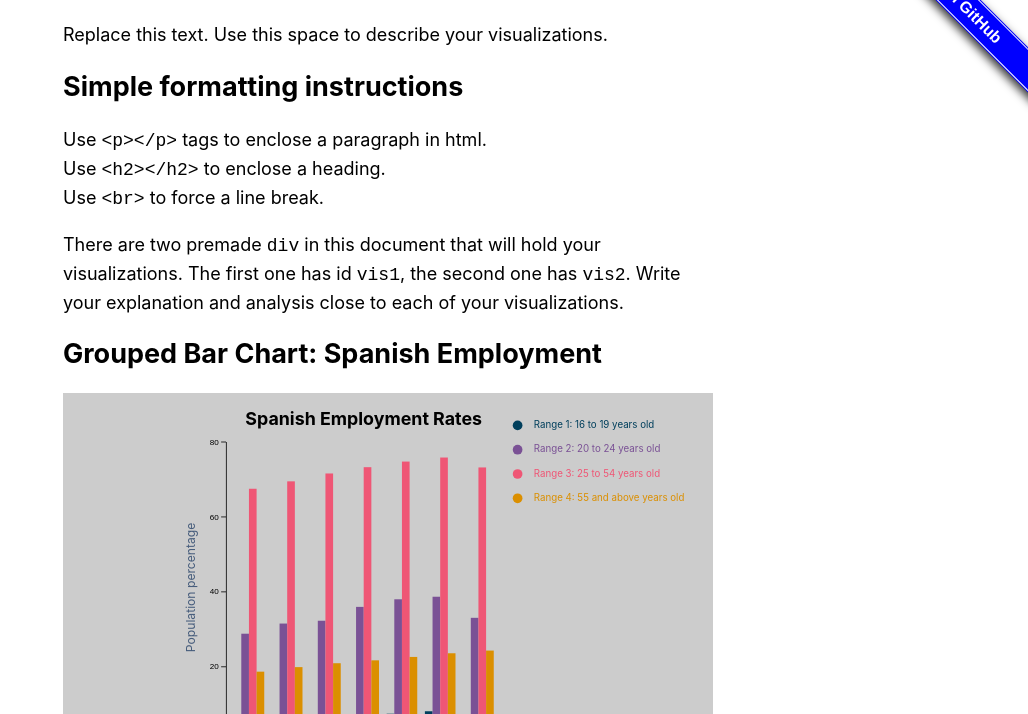
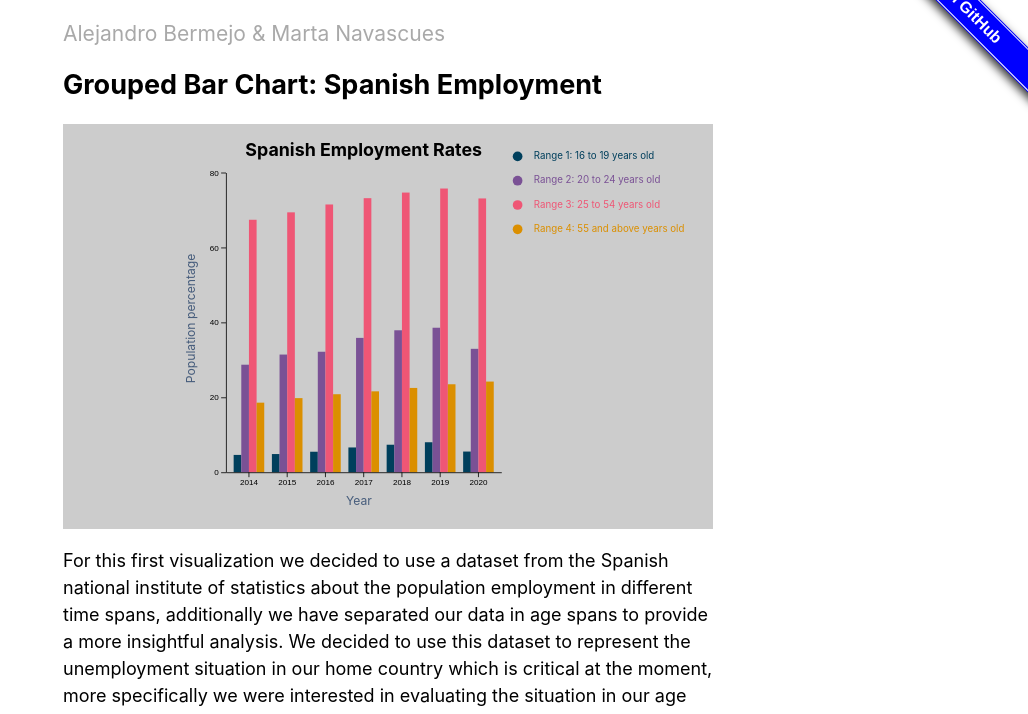
Before and after one commit to DS4200-Fall21-Sec02/hw-03-practice-d3-ab-mn, a plain HTML site: page index.html in a window 1280 px wide. Shown: the part 86-800 px from the top of the page, without its empty margins (252-1280 px from the left). Drawn offline with Linux system fonts and the light colour scheme.

Commit message:
Removed guide text

```diff
--- a/index.html
+++ b/index.html
@@ -33,21 +33,7 @@
   <div class='content-column'>
     <h1>hw-03: Practicing D3</h1>
 
-    <p>
-      Replace this text. Use this space to describe your visualizations.
-    </p>
-
-    <h2>Simple formatting instructions</h2>
-
-    <p>
-      Use <code>&lt;p&gt;&lt;/p&gt;</code> tags to enclose a paragraph in html. <br>
-      Use <code>&lt;h2&gt;&lt;/h2&gt;</code> to enclose a heading. <br>
-      Use <code>&lt;br&gt;</code> to force a line break.
-    </p>
-
-    <p>
-      There are two premade <code>div</code> in this document that will hold your visualizations. The first one has id <code>vis1</code>, the second one has <code>vis2</code>. Write your explanation and analysis close to each of your visualizations.
-    </p>
+    <h3 style="font-weight: normal;color: darkgray">Alejandro Bermejo & Marta Navascues</h3>
 
     <h2>Grouped Bar Chart: Spanish Employment</h2>
 
@@ -63,10 +49,6 @@
 
 
     <h2>Acknowledgments</h2>
-
-    <p>
-      <em>List here where any code, packages/libraries, text, images, designs, etc. that you leverage come from.</em>
-    </p>
 
     <ul>
       <li><a href='https://d3js.org/'>
```
